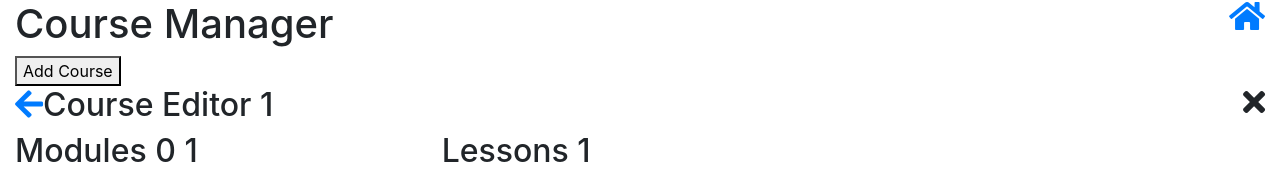
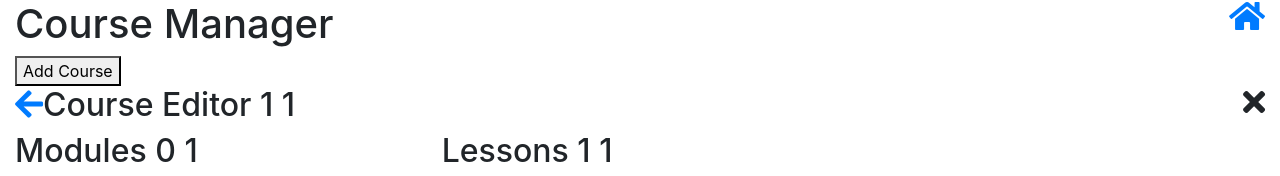
Before and after one commit to jannunzi/wbdv-sp21-02-jannunzi-client-react, a React (Create React App) app: page /courses/editor/1/1/1 in a window 1280 px wide. Shown: the top 176 px of the page. Built offline with nearby package versions, Linux system fonts and the light colour scheme; no server answers.

Commit message:
added exact true

```diff
--- a/src/components/course-manager.js
+++ b/src/components/course-manager.js
@@ -119,6 +119,7 @@ class CourseManager extends React.Component {
               "/courses/editor/:courseId",
               "/courses/editor/:courseId/:moduleId",
               "/courses/editor/:courseId/:moduleId/:lessonId"]}
+                 exact={true}
                  render={(props) => <CourseEditor {...props}/>}>
           </Route>
 
```
